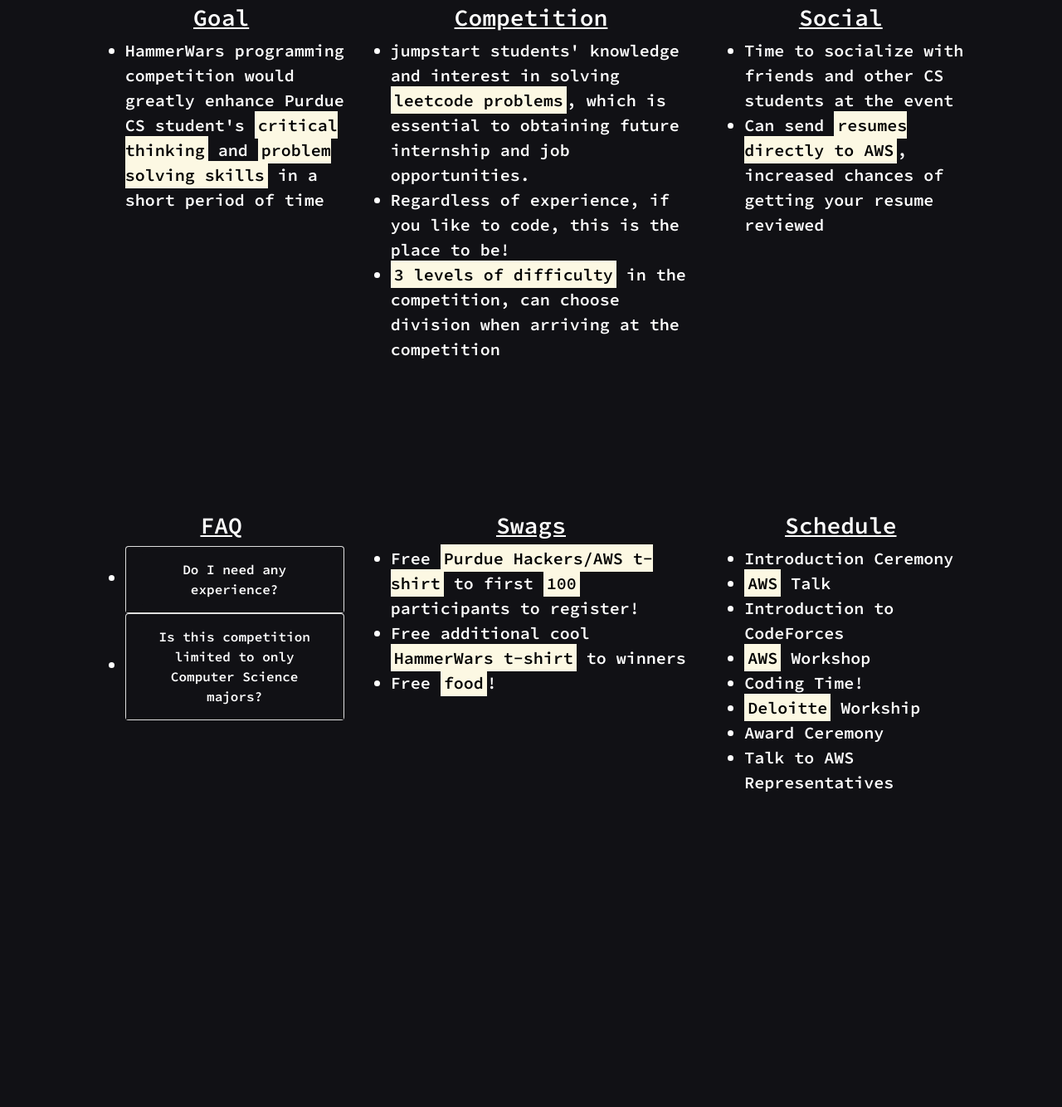
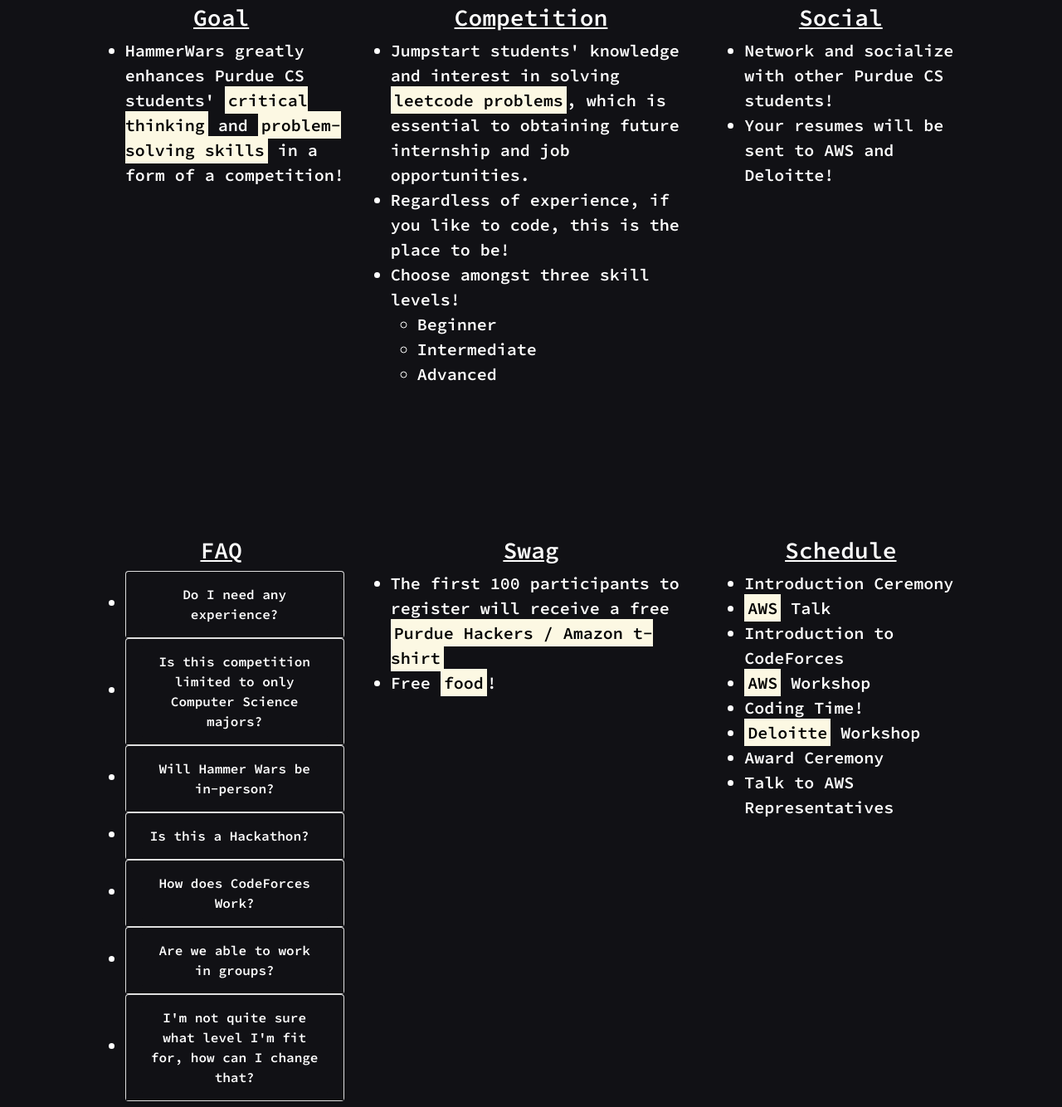
Before and after one commit to purduehackers/landing, a website: page public/hammerwars.html in a window 1280 px wide. Shown: the part 926-2260 px from the top of the page at 83% size. Before the commit the page ends 1900 px from the top, so only its background shows below. Drawn offline with nearby package versions, Linux system fonts and the light colour scheme.

Commit message:
Added more faq questions

```diff
--- a/public/hammerwars.html
+++ b/public/hammerwars.html
@@ -71,19 +71,31 @@
                 <a class="nav-link" href="#about">About</a>
               </li>
               <li class="nav-item">
-                <a class="nav-link" href="#swags">Swags</a>
+                <a class="nav-link" href="#swags">Swag</a>
               </li>
             </ul>
           </div>
         </div>
       </nav>
       <div class="hero-text">
+        <h3 id="pre-title"></h3>
+        <h3 id="pre-2-title"></h3>
         <h1 id="title"></h1>
         <h3 id="sub-title"></h3>
-        <button
-          id="rsvp"
-          class="btn btn-warning rounded-pill rsvp-button"
-        ></button>
+        <h5 id="explain"></h3>
+        <a href="https://forms.gle/YnP3sp5kQgmAiYWV8" target="_blank">
+          <button
+            id="rsvp"
+            class="btn btn-warning rounded-pill rsvp-button"
+          ></button>
+        </a>
+        <br>
+        <a href="https://discord.gg/SHcHAUCJhr" target="_blank">
+          <button
+            id="discord"
+            class="btn btn-primary rounded-pill discord-button"
+          ></button>
+        </a>
       </div>
     </div>
     <div class="container-fluid about-canvas" id="about">
@@ -100,10 +112,8 @@
           <h3><u>Goal</u></h3>
           <ul>
             <li>
-              HammerWars programming competition would greatly enhance Purdue CS
-              student's
-              <mark>critical thinking</mark> and
-              <mark>problem solving skills</mark> in a short period of time
+              HammerWars greatly enhances Purdue CS students' <mark>critical thinking</mark> and
+              <mark>problem-solving skills</mark> in a form of a competition!
             </li>
           </ul>
         </div>
@@ -111,7 +121,7 @@
           <h3><u>Competition</u></h3>
           <ul>
             <li>
-              jumpstart students' knowledge and interest in solving
+              Jumpstart students' knowledge and interest in solving
               <mark>leetcode problems</mark>, which is essential to obtaining
               future internship and job opportunities.
             </li>
@@ -120,8 +130,12 @@
               to be!
             </li>
             <li>
-              <mark>3 levels of difficulty</mark> in the competition, can choose
-              division when arriving at the competition
+              Choose amongst three skill levels!
+              <ul>
+                <li>Beginner</li>
+                <li>Intermediate</li>
+                <li>Advanced</li>
+              </ul>
             </li>
           </ul>
         </div>
@@ -129,11 +143,10 @@
           <h3><u>Social</u></h3>
           <ul>
             <li>
-              Time to socialize with friends and other CS students at the event
+              Network and socialize with other Purdue CS students!
             </li>
             <li>
-              Can send <mark>resumes directly to AWS</mark>, increased chances
-              of getting your resume reviewed
+              Your resumes will be sent to AWS and Deloitte!
             </li>
           </ul>
         </div>
@@ -159,7 +172,7 @@
                   <div class="card">
                     <div class="card-header bg-color-blk" id="headingTwo">
                       <h5 class="mb-0">
-                        <button class="btn bg-color-blk txt-white collapsed items-center" data-toggle="collapse" data-target="#collapseTwo" aria-expanded="false" aria-controls="collapseTwo">
+                        <button class="btn bg-color-blk txt-white collapsed question" data-toggle="collapse" data-target="#collapseTwo" aria-expanded="false" aria-controls="collapseTwo">
                           Do I need any experience?
                         </button>
                       </h5>
@@ -174,7 +187,7 @@
                   <div class="card">
                     <div class="card-header bg-color-blk" id="headingThree">
                       <h5 class="mb-0">
-                        <button class="btn bg-color-blk txt-white collapsed items-center" data-toggle="collapse" data-target="#collapseThree" aria-expanded="false" aria-controls="collapseThree">
+                        <button class="btn bg-color-blk txt-white collapsed question" data-toggle="collapse" data-target="#collapseThree" aria-expanded="false" aria-controls="collapseThree">
                           Is this competition limited to only Computer Science majors?
                         </button>
                       </h5>
@@ -185,18 +198,90 @@
                       </div>
                     </div>
                 </li>
+                <li>
+                  <div class="card">
+                    <div class="card-header bg-color-blk" id="headingFour">
+                      <h5 class="mb-0">
+                        <button class="btn bg-color-blk txt-white collapsed question" data-toggle="collapse" data-target="#collapseFour" aria-expanded="false" aria-controls="collapseFour">
+                          Will Hammer Wars be in-person?
+                        </button>
+                      </h5>
+                    </div>
+                    <div id="collapseFour" class="collapse bg-color-blk" aria-labelledby="headingFour" data-parent="#accordion">
+                      <div class="card-body">
+                        <mark>Yes!</mark> We are planning on reserving a room for all the competitors on <mark>Saturday, April 16th!</mark>
+                      </div>
+                    </div>
+                </li>
+                <li>
+                  <div class="card">
+                    <div class="card-header bg-color-blk" id="headingFive">
+                      <h5 class="mb-0">
+                        <button class="btn bg-color-blk txt-white collapsed question" data-toggle="collapse" data-target="#collapseFive" aria-expanded="false" aria-controls="collapseFive">
+                          Is this a Hackathon?
+                        </button>
+                      </h5>
+                    </div>
+                    <div id="collapseFive" class="collapse bg-color-blk" aria-labelledby="headingFive" data-parent="#accordion">
+                      <div class="card-body">
+                        <mark>Nope,</mark> you will be solving coding interview problems through the CodeForces website. Maybe in another competition.
+                      </div>
+                    </div>
+                </li>
+                <li>
+                  <div class="card">
+                    <div class="card-header bg-color-blk" id="headingSix">
+                      <h5 class="mb-0">
+                        <button class="btn bg-color-blk txt-white collapsed question" data-toggle="collapse" data-target="#collapseSix" aria-expanded="false" aria-controls="collapseSix">
+                          How does CodeForces Work?
+                        </button>
+                      </h5>
+                    </div>
+                    <div id="collapseSix" class="collapse bg-color-blk" aria-labelledby="headingSix" data-parent="#accordion">
+                      <div class="card-body">
+                        Right now, we are planning on hosting an <mark>introductory</mark> workshop on how CodeForces works... this will be held on the day-of!
+                      </div>
+                    </div>
+                </li>
+                <li>
+                  <div class="card">
+                    <div class="card-header bg-color-blk" id="headingSeven">
+                      <h5 class="mb-0">
+                        <button class="btn bg-color-blk txt-white collapsed question" data-toggle="collapse" data-target="#collapseSeven" aria-expanded="false" aria-controls="collapseSeven">
+                          Are we able to work in groups?
+                        </button>
+                      </h5>
+                    </div>
+                    <div id="collapseSeven" class="collapse bg-color-blk" aria-labelledby="headingSeven" data-parent="#accordion">
+                      <div class="card-body">
+                        <mark>Nope!</mark> You will tackle programming problems individually.
+                      </div>
+                    </div>
+                </li>
+                <li>
+                  <div class="card">
+                    <div class="card-header bg-color-blk" id="headingEight">
+                      <h5 class="mb-0">
+                        <button class="btn bg-color-blk txt-white collapsed question" data-toggle="collapse" data-target="#collapseEight" aria-expanded="false" aria-controls="collapseEight">
+                          I'm not quite sure what level I'm fit for, how can I change that?
+                        </button>
+                      </h5>
+                    </div>
+                    <div id="collapseEight" class="collapse bg-color-blk" aria-labelledby="headingEight" data-parent="#accordion">
+                      <div class="card-body">
+                        Whatever level you've indicated on the registration form does not matter! This is for us to estimate how many people we'll expect per level.
+                        You will get to choose your level on the day-of the competition!
+                      </div>
+                    </div>
+                </li>
               </ul>
             </div>
             <div class="col-md-4 competition-section">
-              <h3><u>Swags</u></h3>
+              <h3><u>Swag</u></h3>
               <ul>
                 <li>
-                  Free <mark>Purdue Hackers/AWS t-shirt</mark> to first
-                  <mark>100</mark> participants to register!
-                </li>
-                <li>
-                  Free additional cool <mark>HammerWars t-shirt</mark> to
-                  winners
+                  The first 100 participants to register will receive a
+                  free <mark>Purdue Hackers / Amazon t-shirt</mark>
                 </li>
                 <li>Free <mark>food</mark>!</li>
               </ul>
@@ -209,7 +294,7 @@
                 <li>Introduction to CodeForces</li>
                 <li><mark>AWS</mark> Workshop</li>
                 <li>Coding Time!</li>
-                <li><mark>Deloitte</mark> Workship</li>
+                <li><mark>Deloitte</mark> Workshop</li>
                 <li>Award Ceremony</li>
                 <li>Talk to AWS Representatives</li>
               </ul>
```
